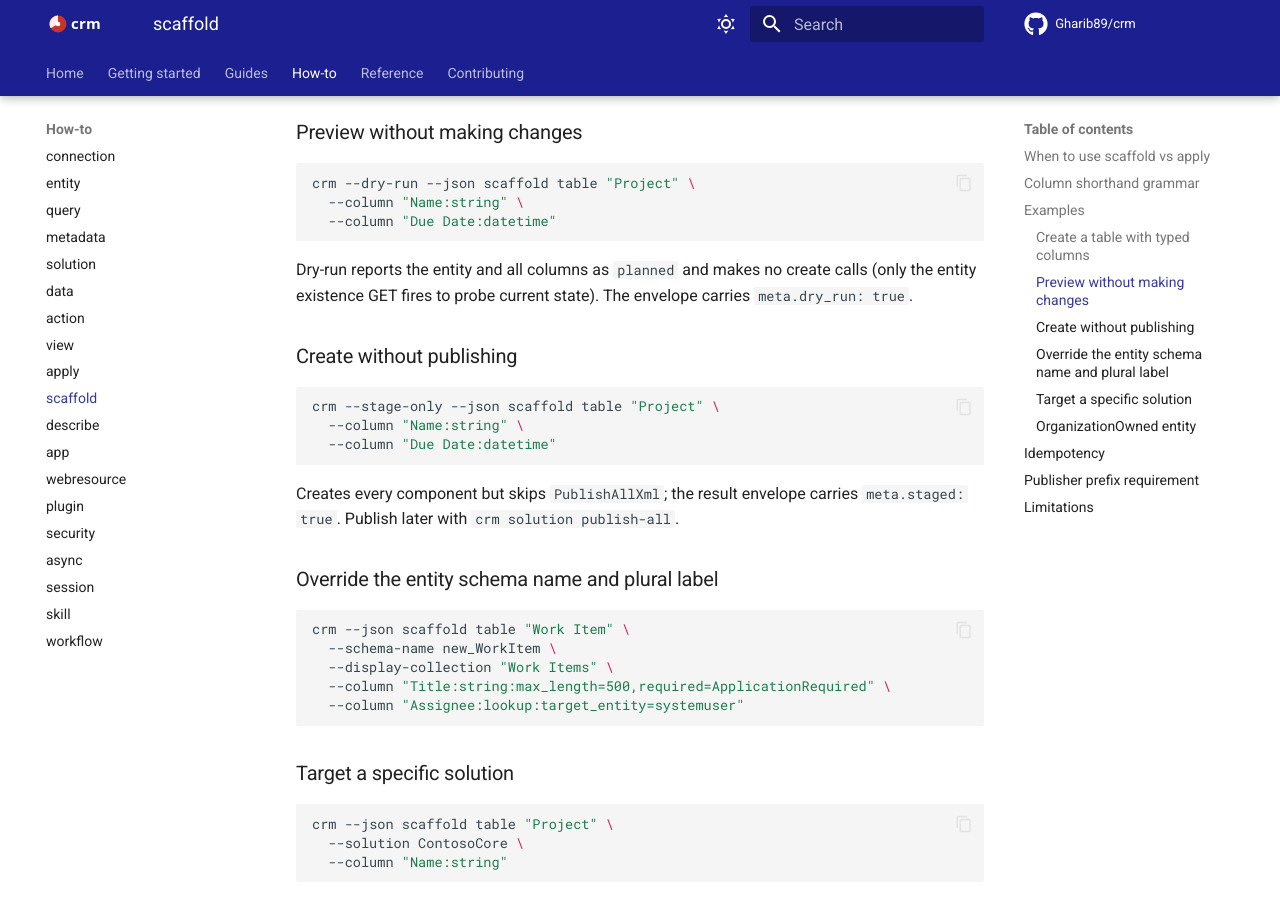
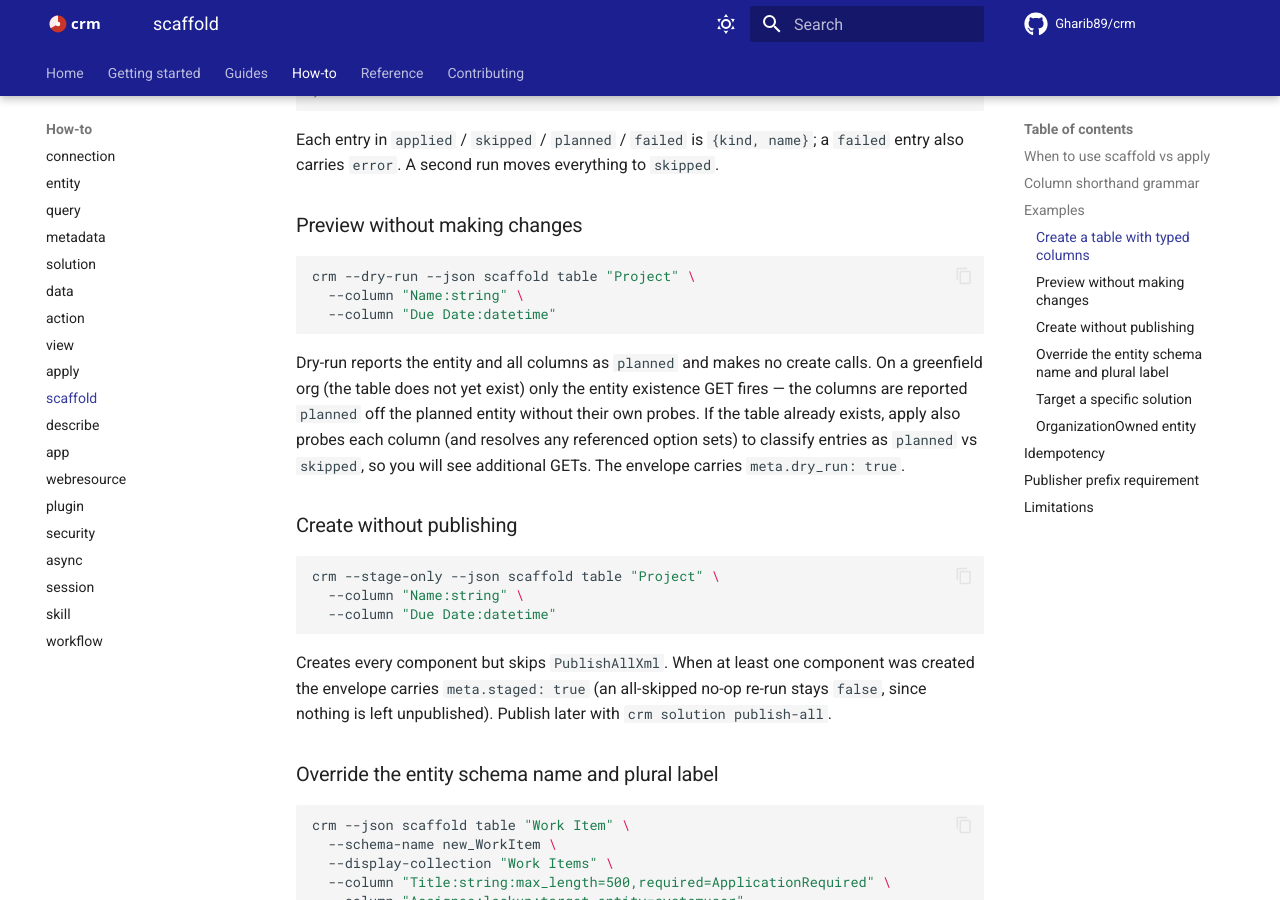
Before and after one commit to Gharib89/crm, an MkDocs documentation site: the page built from docs/how-to/scaffold.md, in a window 1280 px wide and 900 px high, scrolled down 2572 px. Built offline with MkDocs 1.6.1 and Material for MkDocs 9.7.7, drawn with Linux system fonts in a browser that asks for light colours; comment, search, counter and statistics services are not loaded; some of the changed text lies outside the part shown.

Commit message:
docs(scaffold): clarify description no-comma, dry-run probes, staged semantics (#90)
Address Copilot round-2 review on #129 (doc/help accuracy):
- description opt cannot contain commas (opts are comma-split) — note in
  how-to table and --column help
- dry-run only fires the single entity GET on greenfield; an existing table
  also probes columns/option sets
- meta.staged is true only when something was created; an all-skipped
  stage-only no-op stays false

Co-Authored-By: Claude Opus 4.8 (1M context) <noreply@anthropic.com>

````diff
--- a/docs/how-to/scaffold.md
+++ b/docs/how-to/scaffold.md
@@ -55,7 +55,11 @@ Optional opts (any KIND):
 | Opt | Values |
 |-----|--------|
 | `required` | `None` \| `Recommended` \| `ApplicationRequired` |
-| `description` | Free text |
+| `description` | Free text — **no commas** (opts are comma-separated) |
+
+Opts are split on commas, so a `description` value cannot contain `,`. For
+descriptions with commas, create the column with `crm metadata add-attribute`
+or a declarative `apply` spec instead.
 
 `max_length` is only valid for `string` and `memo`; using it on any other kind
 is an error (exit 2). Pass `--column` once per column — the flag is repeatable.
@@ -99,8 +103,12 @@ crm --dry-run --json scaffold table "Project" \
 ```
 
 Dry-run reports the entity and all columns as `planned` and makes no create
-calls (only the entity existence GET fires to probe current state). The envelope
-carries `meta.dry_run: true`.
+calls. On a greenfield org (the table does not yet exist) only the entity
+existence GET fires — the columns are reported `planned` off the planned entity
+without their own probes. If the table already exists, apply also probes each
+column (and resolves any referenced option sets) to classify entries as
+`planned` vs `skipped`, so you will see additional GETs. The envelope carries
+`meta.dry_run: true`.
 
 ### Create without publishing
 
@@ -110,8 +118,10 @@ crm --stage-only --json scaffold table "Project" \
   --column "Due Date:datetime"
 ```
 
-Creates every component but skips `PublishAllXml`; the result envelope carries
-`meta.staged: true`. Publish later with `crm solution publish-all`.
+Creates every component but skips `PublishAllXml`. When at least one component
+was created the envelope carries `meta.staged: true` (an all-skipped no-op
+re-run stays `false`, since nothing is left unpublished). Publish later with
+`crm solution publish-all`.
 
 ### Override the entity schema name and plural label
 
````
Also changed, not shown: 1 other file.
